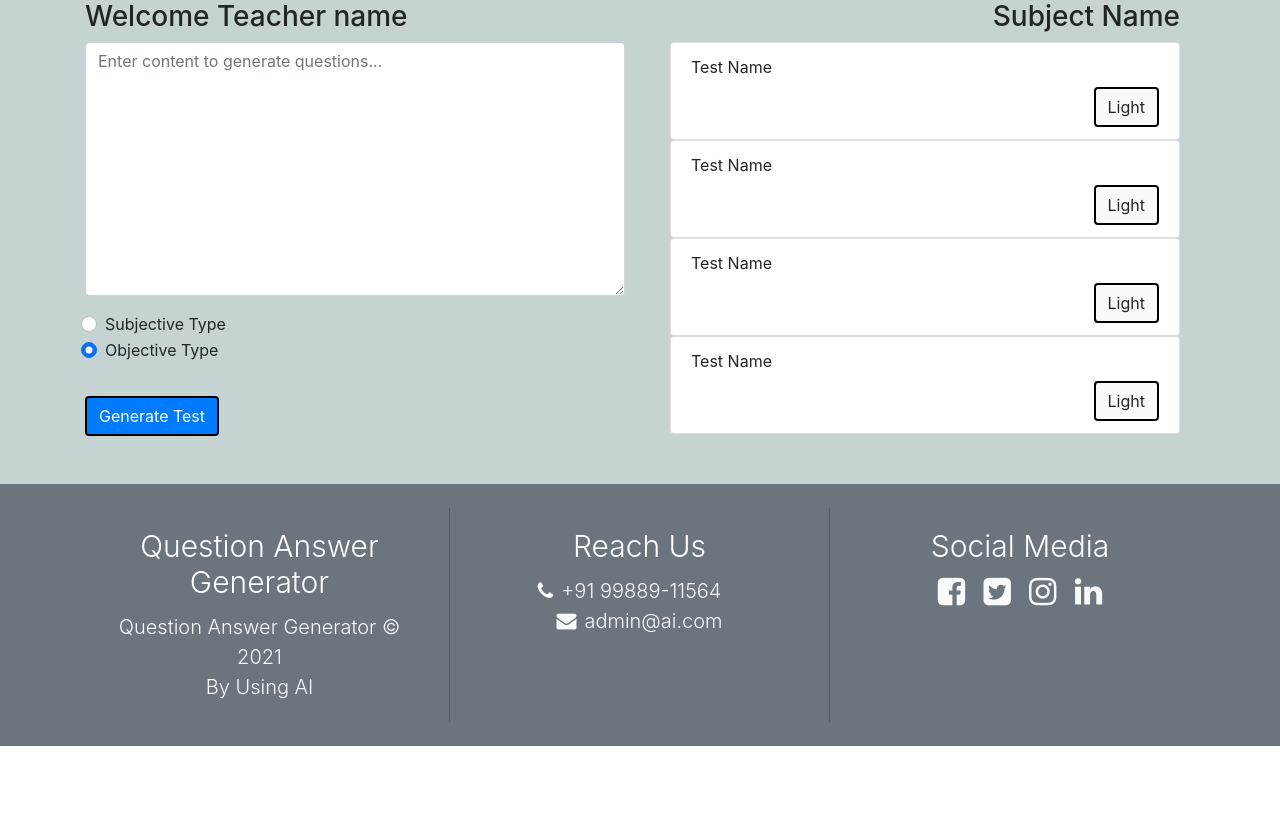
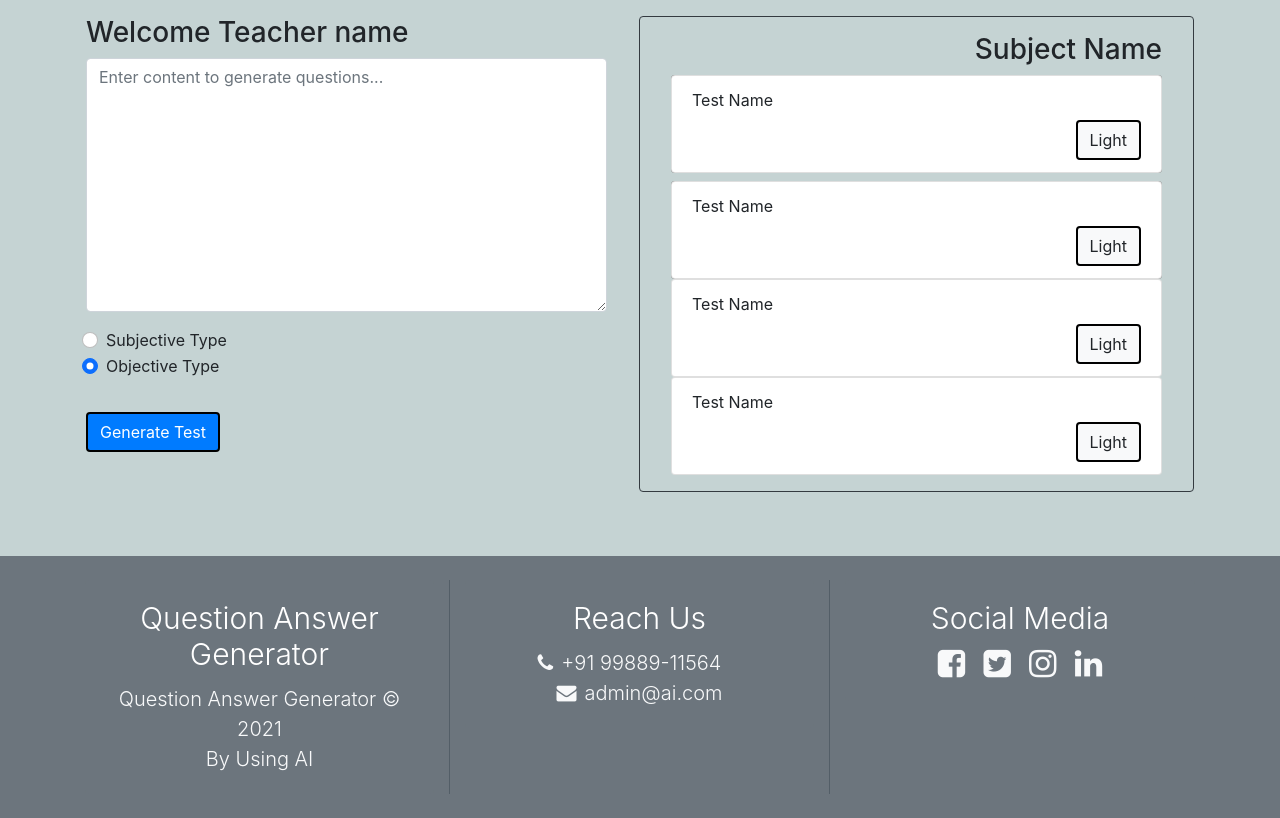
Before and after one commit to imakathuria/ExaminationSystem, a Flask app: page /contact in a window 1280 px wide. Shown: the part 56-874 px from the top of the page. Before the commit the page ends 802 px from the top, so only its background shows below. Run offline with Flask 2, Linux system fonts and the light colour scheme; some libraries are stand-ins or nearby versions.

Commit message:
Test Page

```diff
--- a/static/css/style.css
+++ b/static/css/style.css
@@ -1,3 +1,7 @@
+.wbgcolor {
+  background-color: #484848;
+}
+
 .navbar {
     background-color: #484848;
   }
--- a/templates/TeacherDashboard.html
+++ b/templates/TeacherDashboard.html
@@ -61,7 +61,7 @@
 
 <div class="container">
     <div class="row">
-        <div class="col">
+        <div class="col p-3">
             <h3>Welcome Teacher name</h3>
             <form>
                 <div class="form-group">
@@ -83,15 +83,15 @@
                 <input class="btn btn-primary" type="submit" value="Generate Test">
             </form>
         </div>
-        <div class="col .bg-warning .p-3">
+        <div class="col m-3 p-3 border border-2 border-dark rounded-2">
             <div class="col">
                 <h3 class="text-right">Subject Name</h3>
-                <ul class="list-group">
+                <ul class="list-group wbgcolor">
                     <li class="list-group-item">Test Name
                         <button type="button" class="btn btn-light float-end " >Light</button>
                     </li>
                 </ul>
-                <ul class="list-group">
+                <ul class="list-group mt-2 wbgcolor">
                     <li class="list-group-item">Test Name
                         <button type="button" class="btn btn-light float-end " >Light</button>
                     </li>
```
